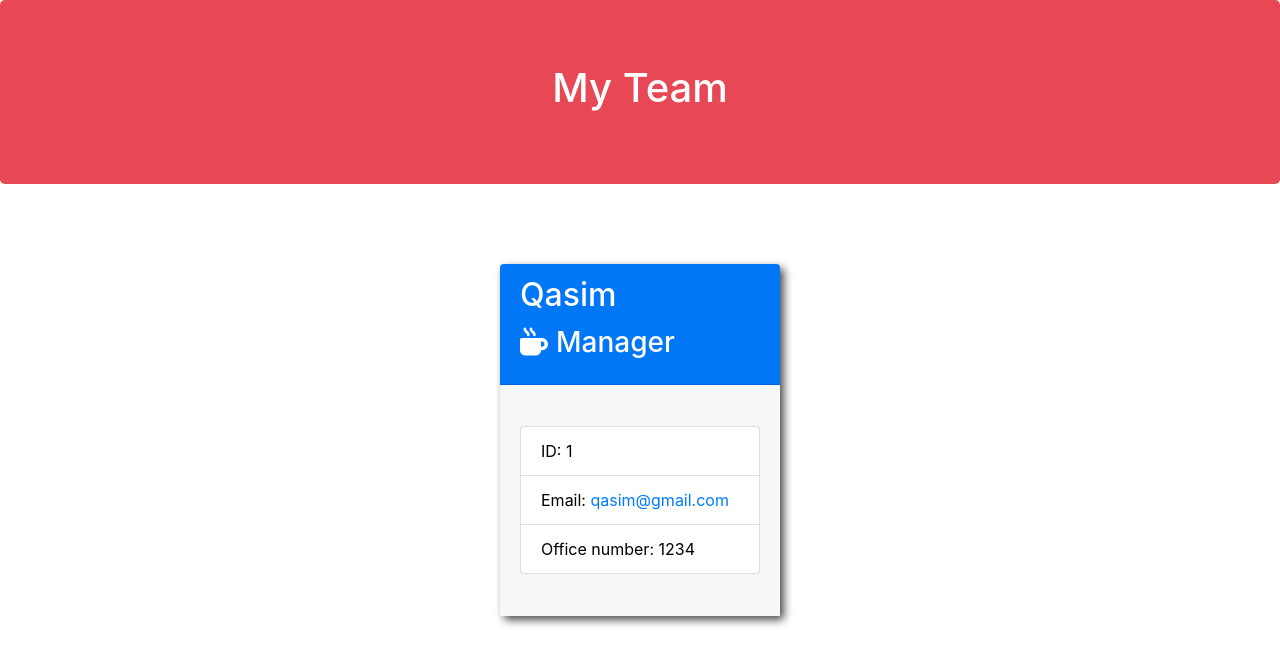
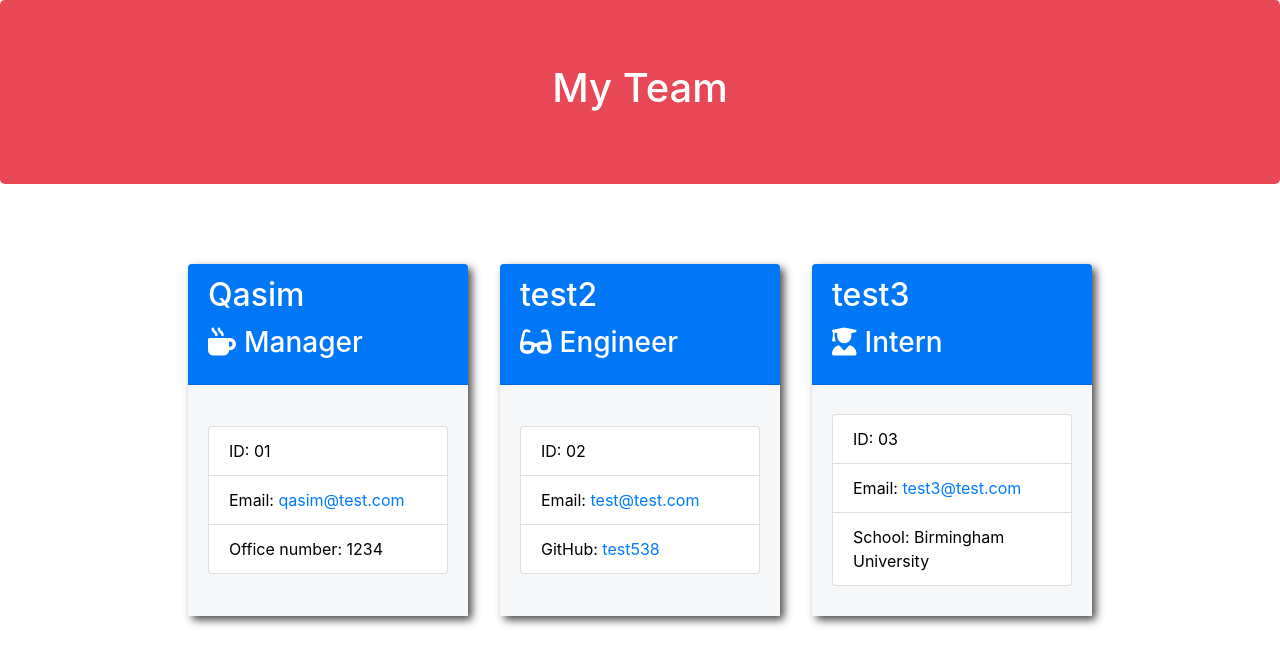
Before and after one commit to Qasim538/team-profile-generator, a website: page output/index.html in a window 1280 px wide. Drawn offline with nearby package versions, Linux system fonts and the light colour scheme.

Commit message:
README and added image for preview

```diff
--- a/output/index.html
+++ b/output/index.html
@@ -32,12 +32,40 @@
           </div>
           <div class="card-body">
               <ul class="list-group">
-                  <li class="list-group-item">ID: 1</li>
-                  <li class="list-group-item">Email: <a href="mailto:qasim@gmail.com">qasim@gmail.com</a></li>
+                  <li class="list-group-item">ID: 01</li>
+                  <li class="list-group-item">Email: <a href="mailto:qasim@test.com">qasim@test.com</a></li>
                   <li class="list-group-item">Office number: 1234</li>
               </ul>
           </div>
       </div>
+
+          <div class="card employee-card">
+      <div class="card-header">
+          <h2 class="card-title">test2</h2>
+          <h3 class="card-title"><i class="fas fa-glasses mr-2"></i>Engineer</h3>
+      </div>
+      <div class="card-body">
+          <ul class="list-group">
+              <li class="list-group-item">ID: 02</li>
+              <li class="list-group-item">Email: <a href="mailto:test@test.com">test@test.com</a></li>
+              <li class="list-group-item">GitHub: <a href="https://github.com/test538" target="_blank" rel="noopener noreferrer">test538</a></li>
+          </ul>
+      </div>
+  </div>
+
+          <div class="card employee-card">
+      <div class="card-header">
+          <h2 class="card-title">test3</h2>
+          <h3 class="card-title"><i class="fas fa-user-graduate mr-2"></i>Intern</h3>
+      </div>
+      <div class="card-body">
+          <ul class="list-group">
+              <li class="list-group-item">ID: 03</li>
+              <li class="list-group-item">Email: <a href="mailto:test3@test.com">test3@test.com</a></li>
+              <li class="list-group-item">School: Birmingham University</li>
+          </ul>
+      </div>
+  </div>
 
               </div>
           </div>
```
Also changed, not shown: README.md, assets/object-oriented-programming-challenge-demo.png (added), 2 other files.
